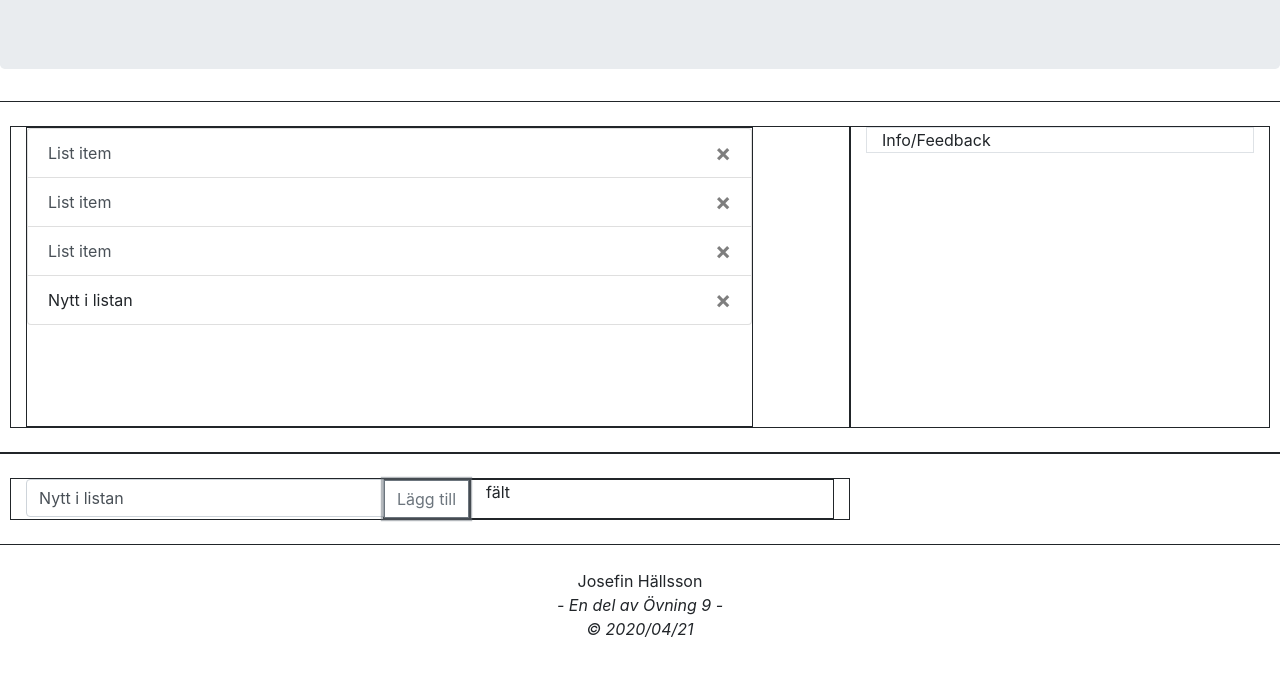
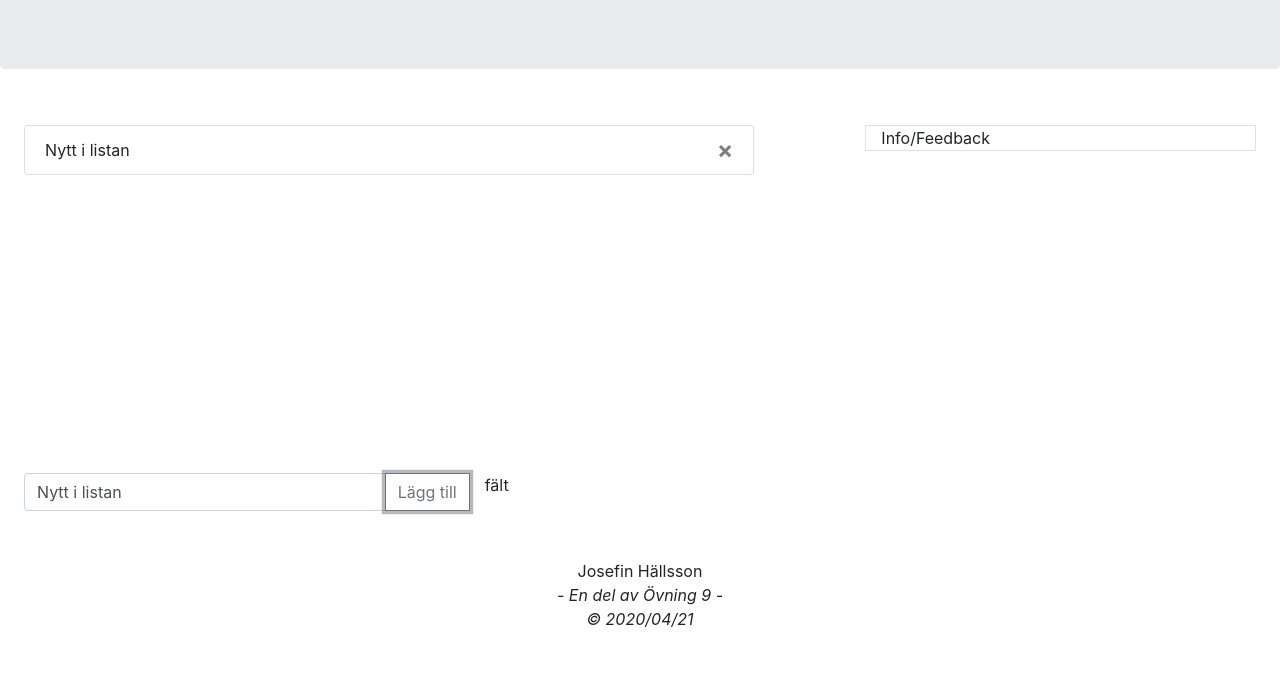
Before and after one commit to jhallsson/Uppgift9_Josefin, a plain HTML site: page shoppingList/shoppingList.html in a window 1280 px wide. Both pictures are taken after a click on the button "Lägg till". Shown: the part 115-790 px from the top of the page. Drawn offline with nearby package versions, Linux system fonts and the light colour scheme.

Commit message:
tagit bort utfyllnadsitems. Brytit ut funktioner

```diff
--- a/shoppingList/script.js
+++ b/shoppingList/script.js
@@ -1,39 +1,45 @@
 let button = document.getElementById("addItem");
-let input = document.getElementById("listItem");
 
-
-button.addEventListener("click", function(){
-
-    //alert(input.value);
-    addToList(input);
+button.addEventListener("click", function() {
+  let input = document.getElementById("listItem");
+  addToList(input);
 });
 
-function addToList(item){
-  //shoppingList.innerHTML+="<div>"+input.value+"</div>";
+function addToList(item) {
   let shoppingList = document.getElementById("shoppingList");
+  let newPost = createAnchorTag(item);
+  //lägg till i listan
+  shoppingList.appendChild(newPost);
 
-  let newAnchor = document.createElement("a");                //skapa anchor-tag
-  newAnchor.setAttribute("class", "list-group-item list-group-item-action"); //ge klass
+}
 
-  let newButton=document.createElement("button");             //skapa button
-  newButton.setAttribute("type", "close");                    //ge attribut
+function createAnchorTag(item) {
+  //skapa anchor-tag
+  let newAnchor = document.createElement("a");
+  //ge klass
+  newAnchor.setAttribute("class", "list-group-item list-group-item-action");
+
+  //skapa text till inlägget
+  let itemText = document.createTextNode(item.value);
+  //lägg till text i anchor
+  newAnchor.appendChild(itemText);
+  //lägg till button i anchor
+  newAnchor.appendChild(createButtonTag());
+
+  return newAnchor;
+}
+
+function createButtonTag() {
+  //skapa button
+  let newButton = document.createElement("button");
+  //ge attribut
+  setButtonAttributes(newButton);
+  //lägg till krysset i button
+  newButton.appendChild(document.createTextNode("\u00D7"));
+  return newButton;
+}
+function setButtonAttributes(newButton){
+  newButton.setAttribute("type", "close");
   newButton.setAttribute("onclick", "alert('hej')");
   newButton.setAttribute("class", "close");
-  newButton.appendChild(document.createTextNode("\u00D7"));    //lägg till krysset i button
-
-  let itemText = document.createTextNode(item.value);       //skapa text till inlägget
-
-
-  newAnchor.appendChild(itemText);                         //lägg till text i anchor
-  newAnchor.appendChild(newButton);                         //lägg till button i anchor
-
-                                                            //sätt ihop inlägget
-  shoppingList.appendChild(newAnchor);                        //lägg till i listan
-
 }
-function createAnchorTag(){
-
-}
-function createButtonTag(){
-
-}
--- a/shoppingList/shoppingList.html
+++ b/shoppingList/shoppingList.html
@@ -20,17 +20,7 @@
     <div class="row p-4">
       <div class="col-md-8">
         <div id="shoppingList" class=" list-group overflow-auto ">
-          <a href="#" class="list-group-item list-group-item-action">List item
-            <button type="button" class="close"><span>&times;</span></button>
-          </a>
-          <a href="#" class="list-group-item list-group-item-action">
-            List item
-            <button type="button" onclick="alert('hej')" class="close"><span>&times;</span></button>
-          </a>
 
-          <a href="#" class="list-group-item list-group-item-action">List item
-            <button type="button" class="close"><span>&times;</span></button>
-          </a>
         </div>
       </div>
       <div class="col ">
--- a/shoppingList/style.css
+++ b/shoppingList/style.css
@@ -3,6 +3,3 @@
   min-height: 300px;
   max-height: 300px;
 }
-div{
-  border:solid 1px;
-}
```
